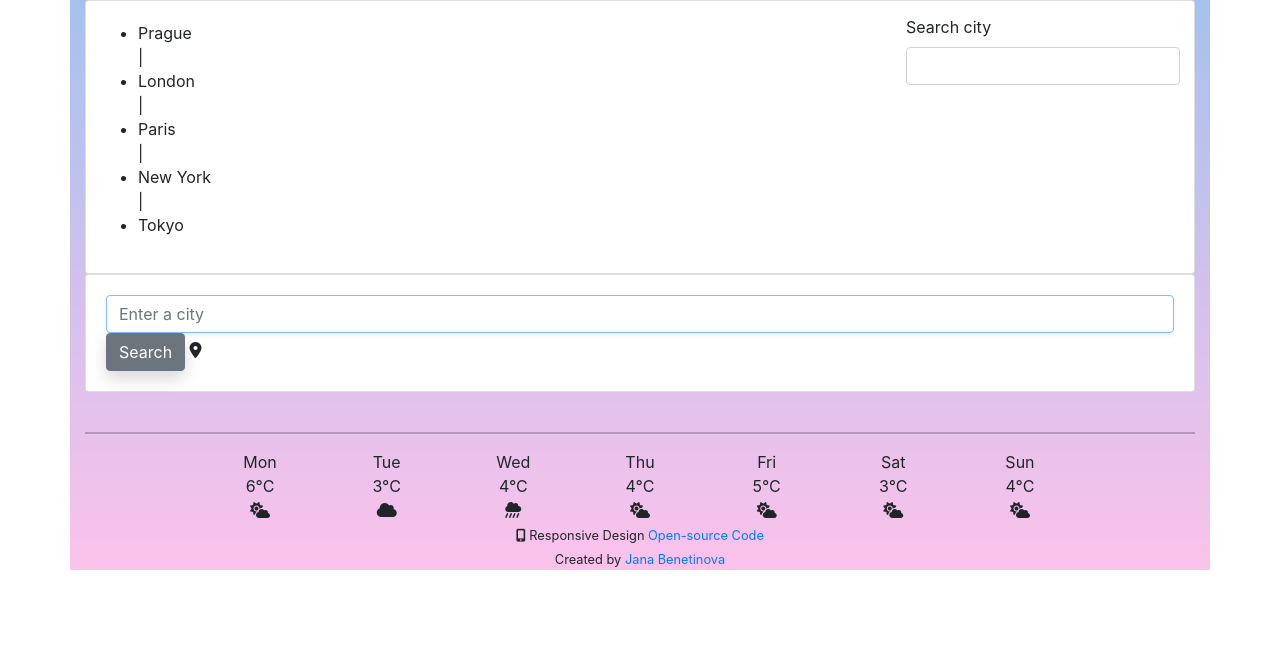
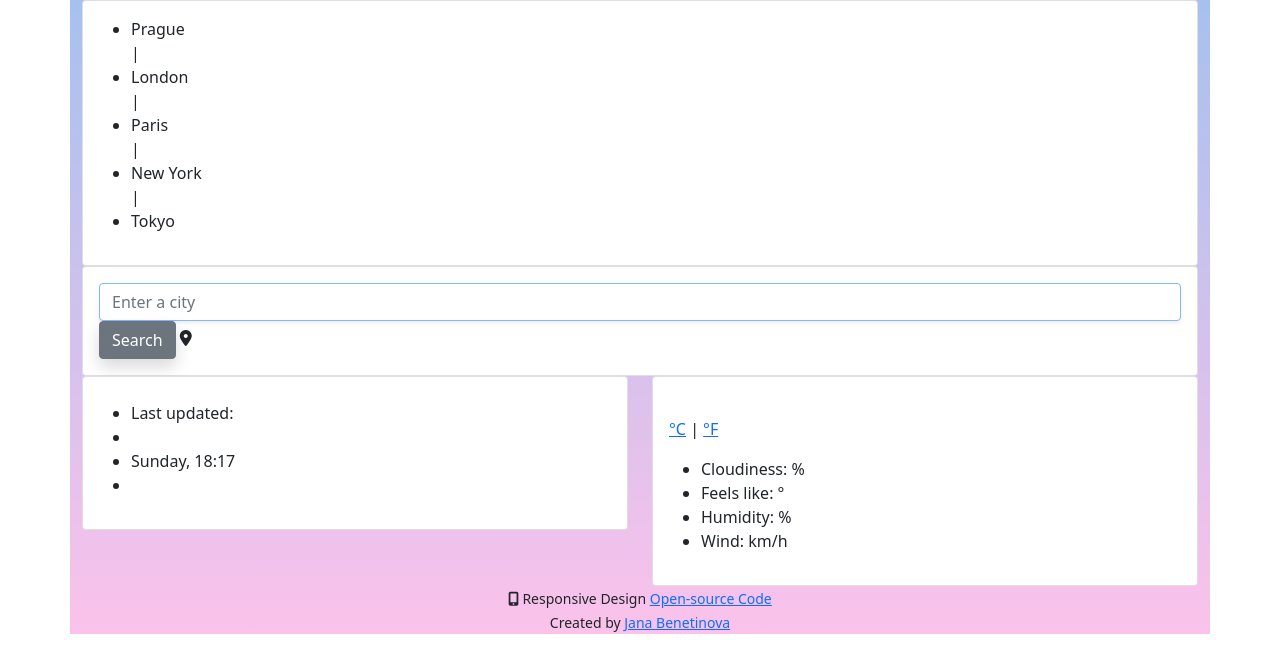
Before and after one commit to Peopleandlifelover/Weather-app, a plain HTML site: page index.html in a window 1280 px wide. Drawn offline with nearby package versions, Linux system fonts and the light colour scheme.

Commit message:
added city and temperature part

```diff
--- a/index.html
+++ b/index.html
@@ -55,42 +55,54 @@
     </div>
 </div>
 
-                <div class="city">
-                    <label for="searchCity" class="form-label">Search city</label>
-                    <input type="city" class="form-control" id="city-input" aria-describedby="emailHelp">
-                    <div id="emailHelp" class="form-text"></div>
-                </div>
+                <div class="row">
 
-                <br>
-
-                <hr>
-
-                <link href="https://maxcdn.bootstrapcdn.com/bootstrap/4.0.0/css/bootstrap.min.css" rel="stylesheet" />
-
-
-                <div class="row">
-                    <div class="col-md-4">
-                        <div class="row">
-                            <div class="col-md-4"></div> <!-- this column empty -->
-                            <div class="col-md-4 cell"> Mon <br> 6°C <br> <i class="fas fa-cloud-sun"></i> </div>
-                            <div class="col-md-4 cell"> Tue <br> 3°C <br> <i class="fas fa-cloud"></i></div>
+                    <div class="col">
+                        <div class="card">
+                            <div class="card-body">
+                                <h1 id="city"></h1>
+                                <ul class="datetime">
+                                    <li id="last-update">Last updated:</li>
+                                    <li id="day"></li>
+                                    <li id="date"></li>
+                                    <li><span id="clock"></span> <span id="amPm"></span></li>
+                                </ul>
+                            </div>
                         </div>
                     </div>
-                    <div class="col-md-8">
-                        <div class="row">
-                            <div class="col-md-2 cell"> Wed <br> 4°C <br> <i class="fas fa-cloud-showers-heavy"></i>
+
+                    <div class="col">
+                        <div class="card">
+                            <div class="card-body">
+
+                                <div class="row">
+                                    <div class="col temperature-section">
+                                        <div class="clearfix">
+                                            <img src="" alt="" id="icon" class="float-left" />
+                                            <div class="temperature-part">
+                                                <span id="temperature"></span>
+                                                <span class="units"><a href="#" id="toCelsius" class="active">°C</a> |
+                                                    <a href="#" id="toFahrenheit">°F</a></span>
+                                            </div>
+                                        </div>
+                                    </div>
+                                </div>
+
+                                <div class="row">
+                                    <div class="col">
+                                        <p id="description"></p>
+                                        <ul class="weather">
+                                            <li>Cloudiness: <span id="cloudiness"></span>%</li>
+                                            <li>Feels like: <span id="feels-like"></span>°</li>
+                                            <li>Humidity: <span id="humidity"></span>%</li>
+                                            <li>Wind: <span id="wind"></span>km/h</li>
+                                        </ul>
+                                    </div>
+                                </div>
                             </div>
-                            <div class="col-md-2 cell"> Thu <br> 4°C <br> <i class="fas fa-cloud-sun"></i> </div>
-                            <div class="col-md-2 cell"> Fri <br> 5°C <br> <i class="fas fa-cloud-sun"></i> </div>
-                            <div class="col-md-2 cell"> Sat <br> 3°C <br> <i class="fas fa-cloud-sun"></i> </div>
-                            <div class="col-md-2 cell"> Sun <br> 4°C <br> <i class="fas fa-cloud-sun"></i> </div>
-                            <div class="col-md-2"></div> <!-- this column empty -->
                         </div>
                     </div>
                 </div>
-            </form>
-        </div>
-    </div>
     <footer>
         <small>
     <i class="fas fa-mobile-alt"></i> Responsive Design
```
